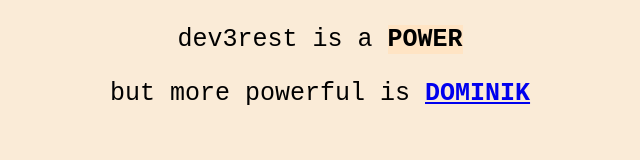
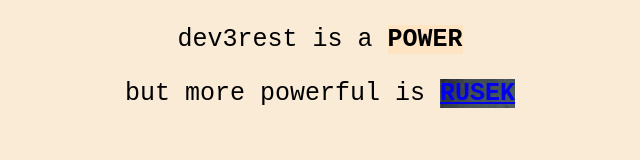
Before and after one commit to dev3rest/dev3rest.github.io, a plain HTML site: page index.html in a window 1280 px wide. Shown: the whole page, without its empty margins (320-960 px from the left). Drawn offline with Linux system fonts and the light colour scheme.

Commit message:
domin background

```diff
--- a/index.html
+++ b/index.html
@@ -11,7 +11,7 @@
 <body>
     <p>dev3rest is a <strong id="power">POWER</strong></p>
 
-    <p>but more powerful is <strong><a href="https://dev3rest.github.io/dominik/">DOMINIK</a></strong></p>
+    <p>but more powerful is <strong id="rusek"><a href="https://dev3rest.github.io/dominik/">RUSEK</a></strong></p>
 </body>
 
 </html>
--- a/style.css
+++ b/style.css
@@ -5,6 +5,11 @@ body {
     font-size: 25px;
 }
 
-#power{
+#power {
     background-color: bisque;
 }
+
+#rusek {
+    background-image:url(img/szerokiDominik.jpg);
+    color: azure;
+}
```
Also changed, not shown: img/szerokiDominik.jpg (added).
